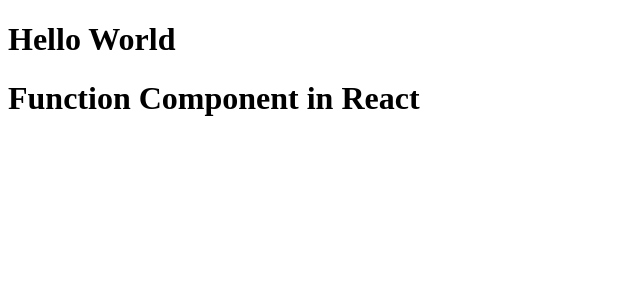
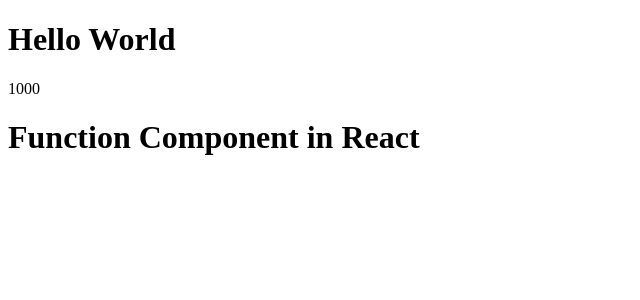
Before and after one commit to asif-mohmd/DocumentingReactJourney, a React (Vite) app in the folder React CDN/: page / in a window 1280 px wide. Shown: the top 300 px of the page, without its empty margins (0-640 px from the left). Built offline with nearby package versions, Linux system fonts and the light colour scheme.

Commit message:
writing Javascript code inside JSX

```diff
--- a/React CDN/App.js
+++ b/React CDN/App.js
@@ -10,10 +10,15 @@
     </h1>
 )
 
+const number = 1000
+
 // React Functional Component
  const HeadingComponent = () =>(
     <div className="container">
         <Heading2/>
+
+        {number}
+
         <h1 className="heading">Function Component in React</h1>
     </div>
  )
```
